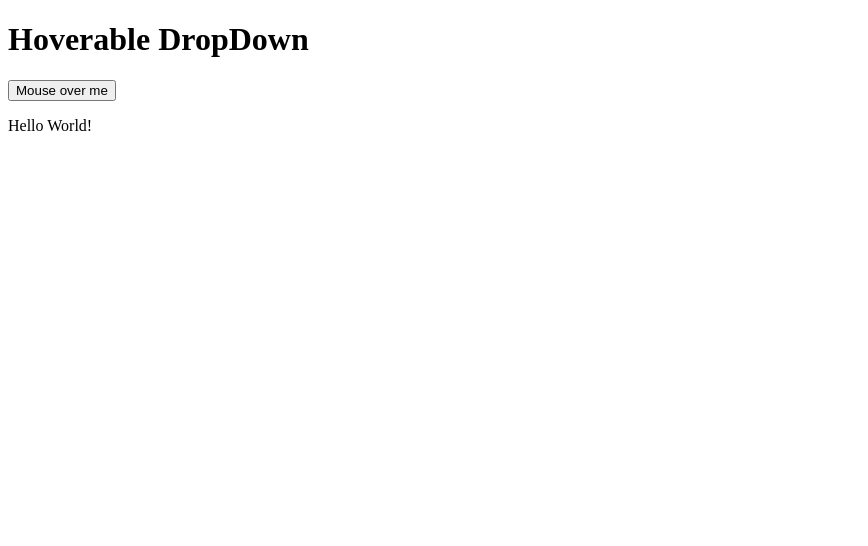
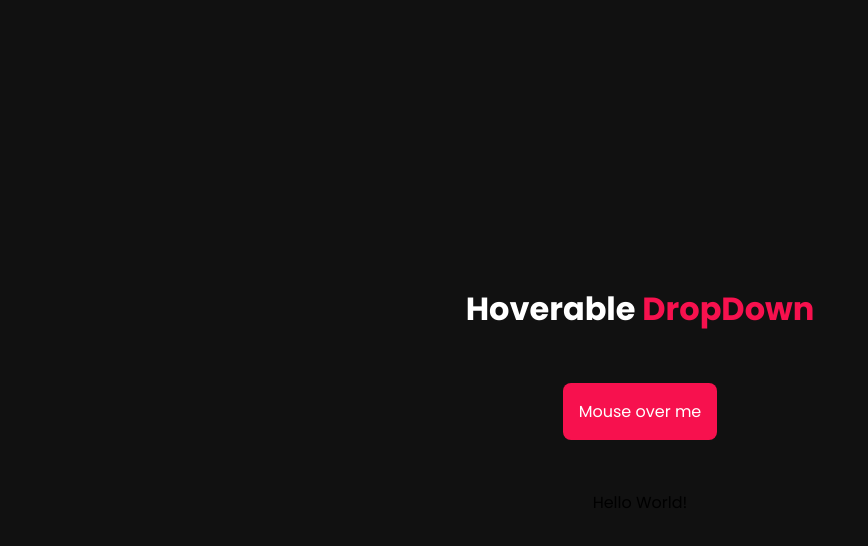
Before and after one commit to tricyvic/TikkFun, a plain HTML site: page DropDown/index.html in a window 1280 px wide. Shown: the whole page, without its empty margins (0-868 px from the left). Drawn offline with Linux system fonts and the light colour scheme.

Commit message:
add basic styling

```diff
--- a/DropDown/style.css
+++ b/DropDown/style.css
@@ -1 +1,37 @@
 @import url('https://fonts.googleapis.com/css2?family=Poppins:wght@100;400;500;600;700;900&display=swap');
+
+*{
+    margin: 0%;
+    padding: 0%;
+    font-family: "poppins";
+}
+body{
+    display: flex;
+    justify-content: center;
+    align-items: center;
+    min-height: 100vh;
+    flex-direction: column;
+    background-color: #111;
+}
+
+h1{
+    color: #fff;
+}
+
+h1 span{
+    color: #f7114e;
+}
+.dropdown button{
+    font-size: 1rem;
+    border: none;
+    background-color: #f7114e;
+    border-radius: 0.5rem;
+    margin-top: 50px;
+    margin-bottom: 50px;
+    padding: 1rem;
+    color: #fff;
+}
+.dropdown{
+    position: relative;
+    display: inline-block;
+}
```
